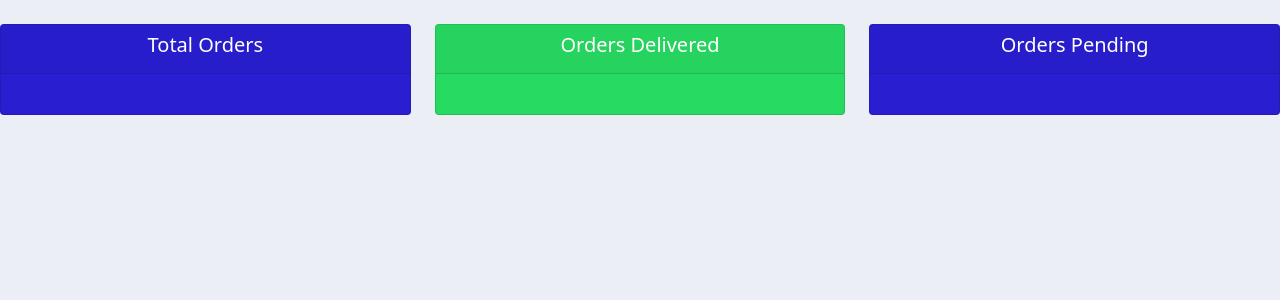
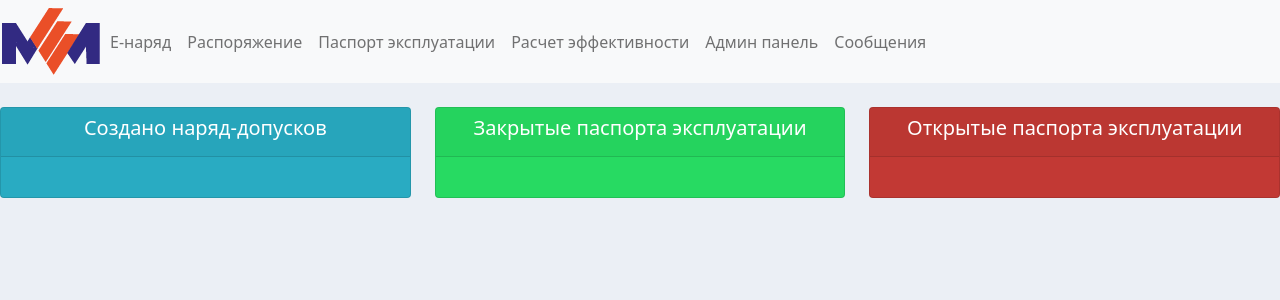
Before and after one commit to aksaule-bagytzhanova/e-naryad, a Django app: page / in a window 1280 px wide. Shown: the top 300 px of the page. Run offline with Django 3.2, Linux system fonts and the light colour scheme; some libraries are stand-ins or nearby versions.

Commit message:
navbar and other

```diff
--- a/e_naryad/a_page/templates/enar.html
+++ b/e_naryad/a_page/templates/enar.html
@@ -6,9 +6,10 @@
 <div class="row">
     <div class="col">
         <div class="col-md">
-            <div class="card text-center text-white mb-3" id="total-orders">
+            <div class="card text-center text-white mb-7" id="total-orders">
                 <div class="card-header">
-                    <h5 class="card-title">Total Orders</h5>
+                    <h5 class="card-title">Создано
+                        наряд-допусков</h5>
                 </div>
                 <div class="card-body">
                     <h3 class="card-title"></h3>
@@ -19,9 +20,10 @@
 
     <div class="col">
         <div class="col-md">
-            <div class="card text-center text-white mb-3" id="orders-delivered">
+            <div class="card text-center text-white mb-7" id="orders-delivered">
                 <div class="card-header">
-                    <h5 class="card-title">Orders Delivered</h5>
+                    <h5 class="card-title">Закрытые
+                        паспорта эксплуатации</h5>
                 </div>
                 <div class="card-body">
                     <h3 class="card-title"></h3>
@@ -32,9 +34,10 @@
 
     <div class="col">
         <div class="col-md">
-            <div class="card text-center text-white mb-3" id="total-orders">
+            <div class="card text-center text-white mb-7" id="total-orderer">
                 <div class="card-header">
-                    <h5 class="card-title">Orders Pending</h5>
+                    <h5 class="card-title">Открытые
+                        паспорта эксплуатации</h5>
                 </div>
                 <div class="card-body">
                     <h3 class="card-title"></h3>
--- a/e_naryad/a_page/templates/main.html
+++ b/e_naryad/a_page/templates/main.html
@@ -14,7 +14,11 @@
         }
 
         #total-orders{
-            background-color: #2a1ed1;
+            background-color: #29abc2;
+        }
+
+        #total-orderer{
+            background-color: #c23934;
         }
 
         #orders-delivered{
@@ -28,6 +32,9 @@
     </style>
 </head>
 <body>
+
+    {% include 'navbar.html' %}
+
     {% block content %}
 
     {% endblock %}
--- a/e_naryad/a_page/templates/navbar.html
+++ b/e_naryad/a_page/templates/navbar.html
@@ -0,0 +1,30 @@
+{% load static %}
+
+<nav class="navbar navbar-expand-lg navbar-light bg-light">
+    <img src="{% static 'images/logoa.png' %}" alt="">
+    <button class="navbar-toggler" type="button" data-toggle="collapse" data-target="#navbarNav" aria-controls="navbarNav" aria-expanded="false" aria-label="Toggle navigation">
+      <span class="navbar-toggler-icon"></span>
+    </button>
+    <div class="collapse navbar-collapse" id="navbarNav">
+      <ul class="navbar-nav">
+        <li class="nav-item active">
+          <a class="nav-link" href="#">Е-наряд</a>
+        </li>
+        <li class="nav-item">
+          <a class="nav-link" href="#">Распоряжение</a>
+        </li>
+        <li class="nav-item">
+          <a class="nav-link" href="#">Паспорт эксплуатации</a>
+        </li>
+        <li class="nav-item">
+            <a class="nav-link" href="#">Расчет эффективности</a>
+        </li>
+        <li class="nav-item">
+            <a class="nav-link" href="#">Админ панель</a>
+        </li>
+        <li class="nav-item">
+            <a class="nav-link" href="#">Сообщения</a>
+          </li>
+      </ul>
+    </div>
+  </nav>
--- a/e_naryad/e_naryad/settings.py
+++ b/e_naryad/e_naryad/settings.py
@@ -119,3 +119,9 @@ USE_TZ = True
 # https://docs.djangoproject.com/en/3.0/howto/static-files/
 
 STATIC_URL = '/static/'
+
+MEDIA_URL = '/images/'
+
+STATICFILES_DIRS = [
+    os.path.join(BASE_DIR, 'static')
+]
```
Also changed, not shown: e_naryad/static/images/logo.png (added), e_naryad/static/images/logo.svg (added), e_naryad/static/images/logoa.png (added).
